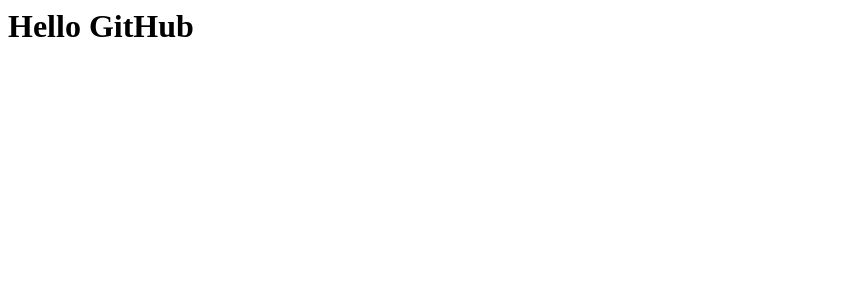
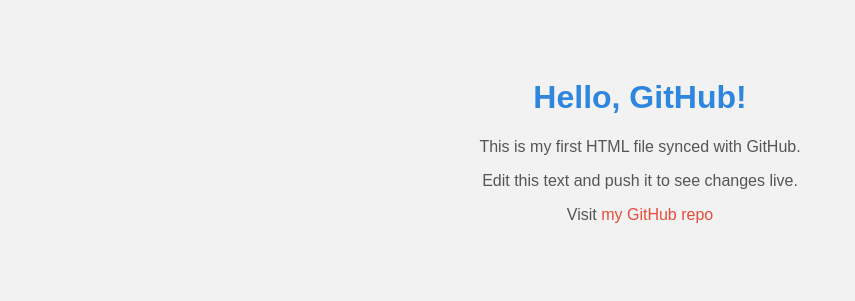
Before and after one commit to harshan2505044-cpu/myfirstrepo, a plain HTML site: page index.html in a window 1280 px wide. Shown: the whole page, without its empty margins (0-855 px from the left). Drawn offline with Linux system fonts and the light colour scheme.

Commit message:
updated index.html content

```diff
--- a/index.html
+++ b/index.html
@@ -1 +1,32 @@
-<h1>Hello GitHub</h1>
+<!DOCTYPE html>
+<html lang="en">
+<head>
+    <meta charset="UTF-8">
+    <meta name="viewport" content="width=device-width, initial-scale=1.0">
+    <title>My First GitHub Page</title>
+    <style>
+        body {
+            font-family: Arial, sans-serif;
+            text-align: center;
+            padding: 50px;
+            background-color: #f2f2f2;
+        }
+        h1 {
+            color: #2e86de;
+        }
+        p {
+            color: #555;
+        }
+        a {
+            color: #e74c3c;
+            text-decoration: none;
+        }
+    </style>
+</head>
+<body>
+    <h1>Hello, GitHub!</h1>
+    <p>This is my first HTML file synced with GitHub.</p>
+    <p>Edit this text and push it to see changes live.</p>
+    <p>Visit <a href="https://github.com/harshan2505044-cpu/myfirstrepo" target="_blank">my GitHub repo</a></p>
+</body>
+</html>
```
